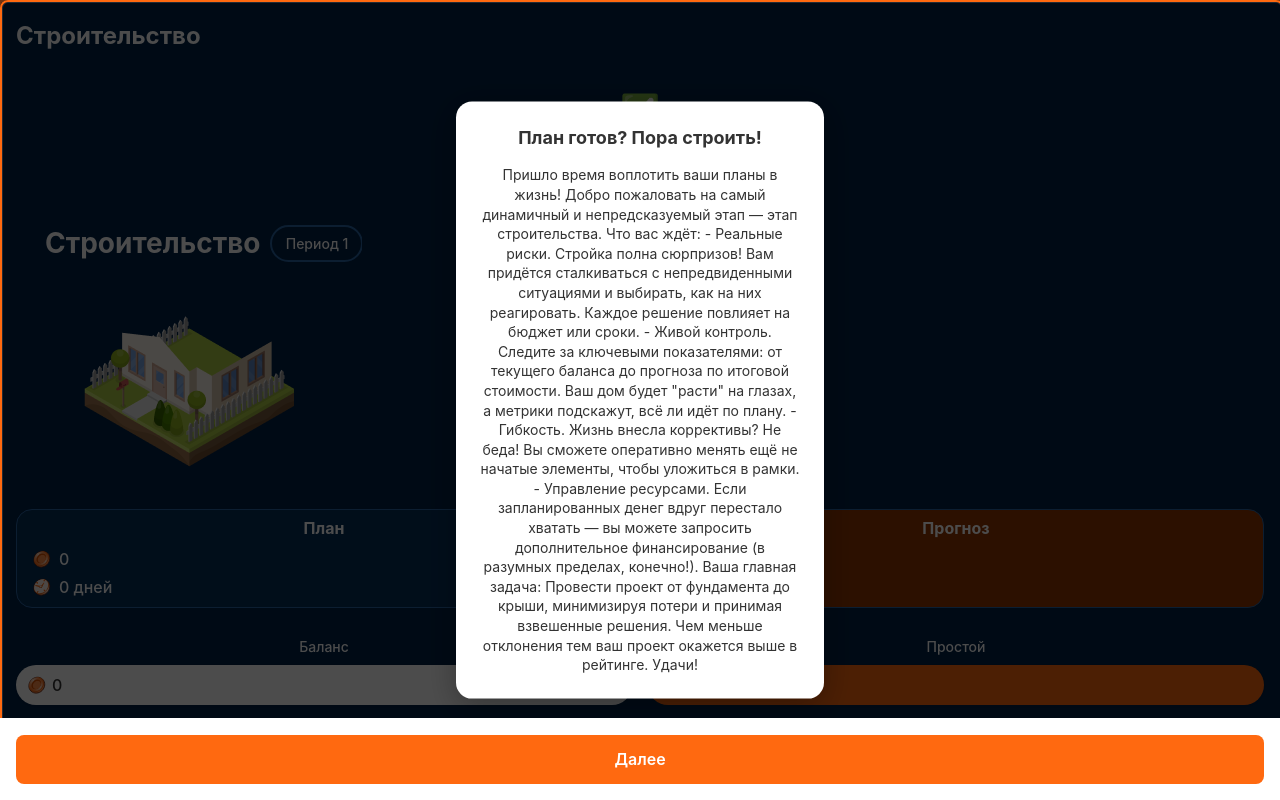
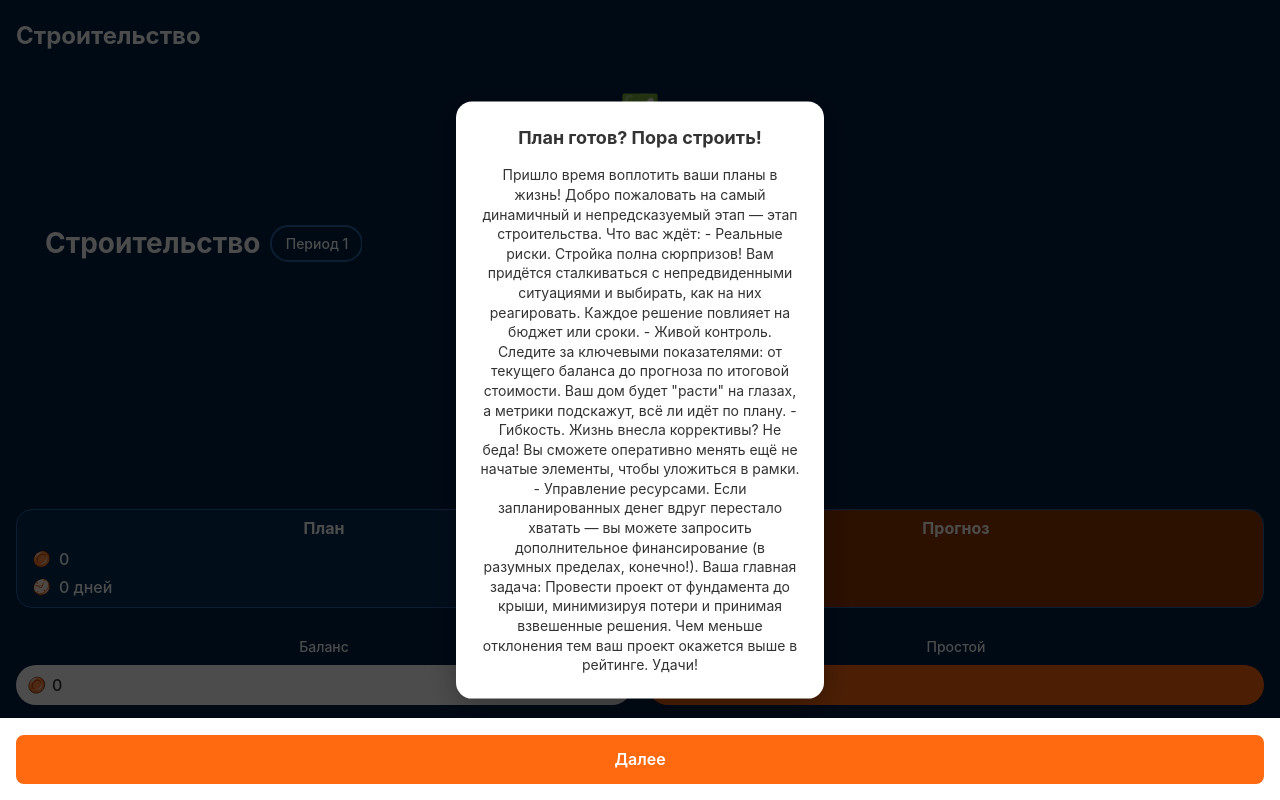
Before and after one commit to gorohovAv/house, a React (Vite) app in the folder house-app/: page /construction in a window 1280 px wide. Built offline with nearby package versions, Linux system fonts and the light colour scheme; no server answers.

Commit message:
новые туры2

```diff
--- a/house-app/src/components/TourOverlay.css
+++ b/house-app/src/components/TourOverlay.css
@@ -32,45 +32,45 @@
 .tour-highlight {
   position: absolute;
   background: transparent;
-  border: 2px solid var(--color-button-primary);
+  border: none;
   border-radius: 8px;
   pointer-events: none;
-  box-shadow: 0 0 0 4px rgba(255, 105, 16, 0.3),
-    0 0 20px rgba(255, 105, 16, 0.4), inset 0 0 0 1px rgba(255, 255, 255, 0.1);
+  box-shadow: none;
   z-index: 10000;
-  animation: tourHighlightAppear 0.6s cubic-bezier(0.4, 0, 0.2, 1),
-    tourHighlightPulse 2s ease-in-out infinite 0.6s;
+  animation: tourHighlightAppear 0.3s ease-out;
   transform-origin: center;
 }
 
 @keyframes tourHighlightAppear {
   0% {
     opacity: 0;
-    transform: scale(0.8);
-    box-shadow: 0 0 0 0px rgba(255, 105, 16, 0), 0 0 0px rgba(255, 105, 16, 0),
-      inset 0 0 0 0px rgba(255, 255, 255, 0);
-  }
-  50% {
-    opacity: 0.7;
-    transform: scale(1.05);
+    transform: scale(0.95);
   }
   100% {
     opacity: 1;
     transform: scale(1);
-    box-shadow: 0 0 0 4px rgba(255, 105, 16, 0.3),
-      0 0 20px rgba(255, 105, 16, 0.4), inset 0 0 0 1px rgba(255, 255, 255, 0.1);
   }
 }
 
-@keyframes tourHighlightPulse {
-  0%,
+.tour-element-copy {
+  position: absolute;
+  background: var(--color-text);
+  border-radius: 8px;
+  pointer-events: none;
+  z-index: 9998;
+  animation: tourElementCopyAppear 0.3s ease-out;
+  transform-origin: center;
+  box-shadow: 0px 4px 16px rgba(0, 0, 0, 0.2);
+}
+
+@keyframes tourElementCopyAppear {
+  0% {
+    opacity: 0;
+    transform: scale(0.95);
+  }
   100% {
-    box-shadow: 0 0 0 4px rgba(255, 105, 16, 0.3),
-      0 0 20px rgba(255, 105, 16, 0.4), inset 0 0 0 1px rgba(255, 255, 255, 0.1);
-  }
-  50% {
-    box-shadow: 0 0 0 6px rgba(255, 105, 16, 0.5),
-      0 0 30px rgba(255, 105, 16, 0.6), inset 0 0 0 1px rgba(255, 255, 255, 0.2);
+    opacity: 1;
+    transform: scale(1);
   }
 }
 
--- a/house-app/src/components/TourOverlay.tsx
+++ b/house-app/src/components/TourOverlay.tsx
@@ -27,9 +27,76 @@
   const [targetElement, setTargetElement] = useState<Element | null>(null);
   const [elementPosition, setElementPosition] =
     useState<ElementPosition | null>(null);
+  const [elementCopy, setElementCopy] = useState<HTMLElement | null>(null);
   const overlayRef = useRef<HTMLDivElement>(null);
 
   const currentStepConfig = activeTour?.steps[currentStep];
+
+  const createElementCopy = (element: Element): HTMLElement => {
+    const copy = element.cloneNode(true) as HTMLElement;
+
+    // Копируем все стили
+    const computedStyle = window.getComputedStyle(element);
+    const styleProps = [
+      "background",
+      "background-color",
+      "background-image",
+      "background-size",
+      "border",
+      "border-radius",
+      "color",
+      "font-family",
+      "font-size",
+      "font-weight",
+      "padding",
+      "margin",
+      "display",
+      "flex-direction",
+      "align-items",
+      "justify-content",
+      "width",
+      "height",
+      "min-width",
+      "min-height",
+      "max-width",
+      "max-height",
+      "box-shadow",
+      "text-align",
+      "line-height",
+      "letter-spacing",
+    ];
+
+    styleProps.forEach((prop) => {
+      const value = computedStyle.getPropertyValue(prop);
+      if (value) {
+        copy.style.setProperty(prop, value);
+      }
+    });
+
+    // Полностью отключаем интерактивность
+    copy.style.pointerEvents = "none";
+    copy.style.cursor = "default";
+    copy.style.userSelect = "none";
+    copy.style.touchAction = "none";
+
+    // Убираем все обработчики событий и делаем все элементы неинтерактивными
+    const allElements = copy.querySelectorAll("*");
+    allElements.forEach((el) => {
+      el.removeAttribute("onclick");
+      el.removeAttribute("onmouseover");
+      el.removeAttribute("onmouseout");
+      el.removeAttribute("onmousedown");
+      el.removeAttribute("onmouseup");
+      el.removeAttribute("ontouchstart");
+      el.removeAttribute("ontouchend");
+      (el as HTMLElement).style.pointerEvents = "none";
+      (el as HTMLElement).style.cursor = "default";
+      (el as HTMLElement).style.userSelect = "none";
+      (el as HTMLElement).style.touchAction = "none";
+    });
+
+    return copy;
+  };
 
   const scrollToElement = (element: Element) => {
     // Ищем контейнер скролла (construction-scroll-container)
@@ -58,12 +125,17 @@
     if (!isActive || !currentStepConfig) {
       setTargetElement(null);
       setElementPosition(null);
+      setElementCopy(null);
       return;
     }
 
     const element = document.querySelector(currentStepConfig.target);
     if (element) {
       setTargetElement(element as Element);
+
+      // Создаем копию элемента
+      const copy = createElementCopy(element);
+      setElementCopy(copy);
 
       // Скроллим к элементу только если указано scrollTo: true
       if (currentStepConfig.scrollTo) {
@@ -243,16 +315,18 @@
           {/* Темная пелена */}
           <div className="tour-backdrop" onClick={handleOverlayClick} />
 
-          {/* Подсветка целевого элемента поверх пелены */}
-          {elementPosition && (
+          {/* Копия целевого элемента поверх пелены */}
+          {elementPosition && elementCopy && (
             <div
-              className="tour-highlight"
+              className="tour-element-copy"
               style={{
                 top: elementPosition.top,
                 left: elementPosition.left,
                 width: elementPosition.width,
                 height: elementPosition.height,
+                pointerEvents: "none",
               }}
+              dangerouslySetInnerHTML={{ __html: elementCopy.outerHTML }}
             />
           )}
 
```
